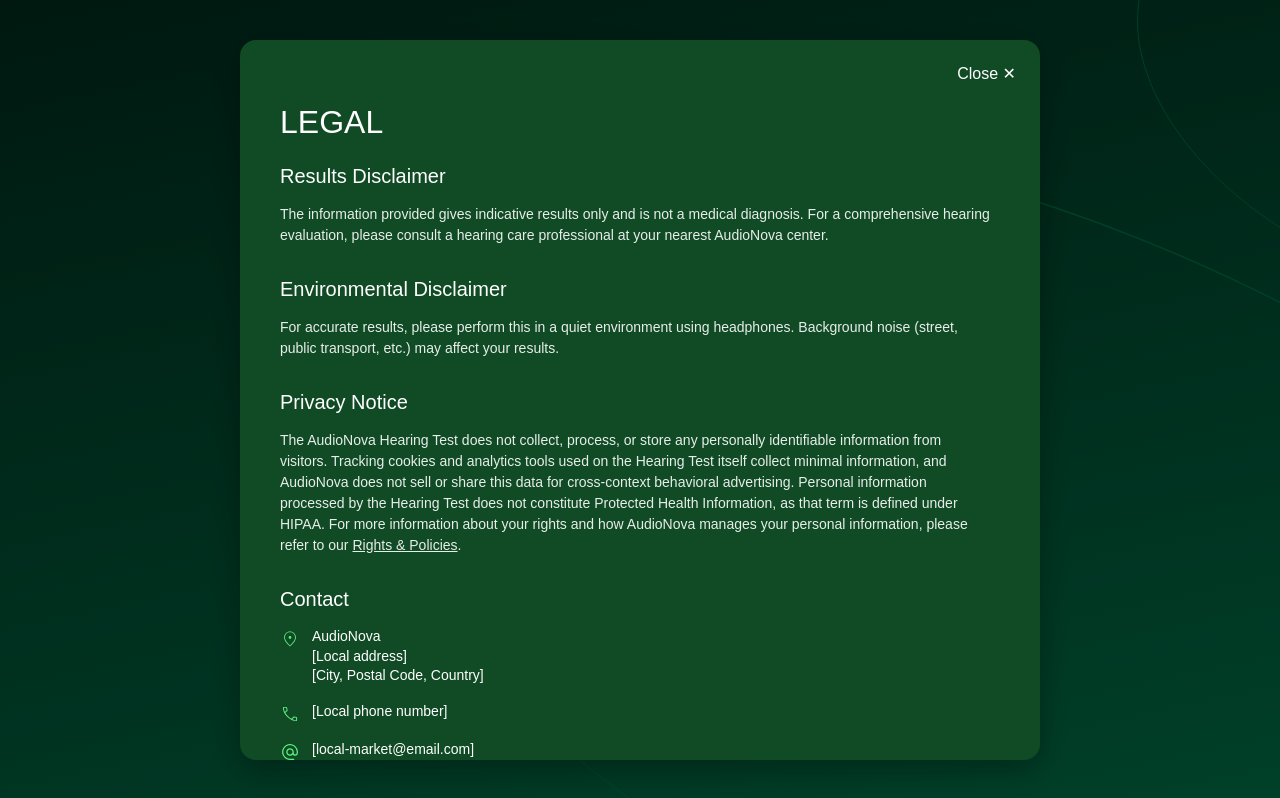
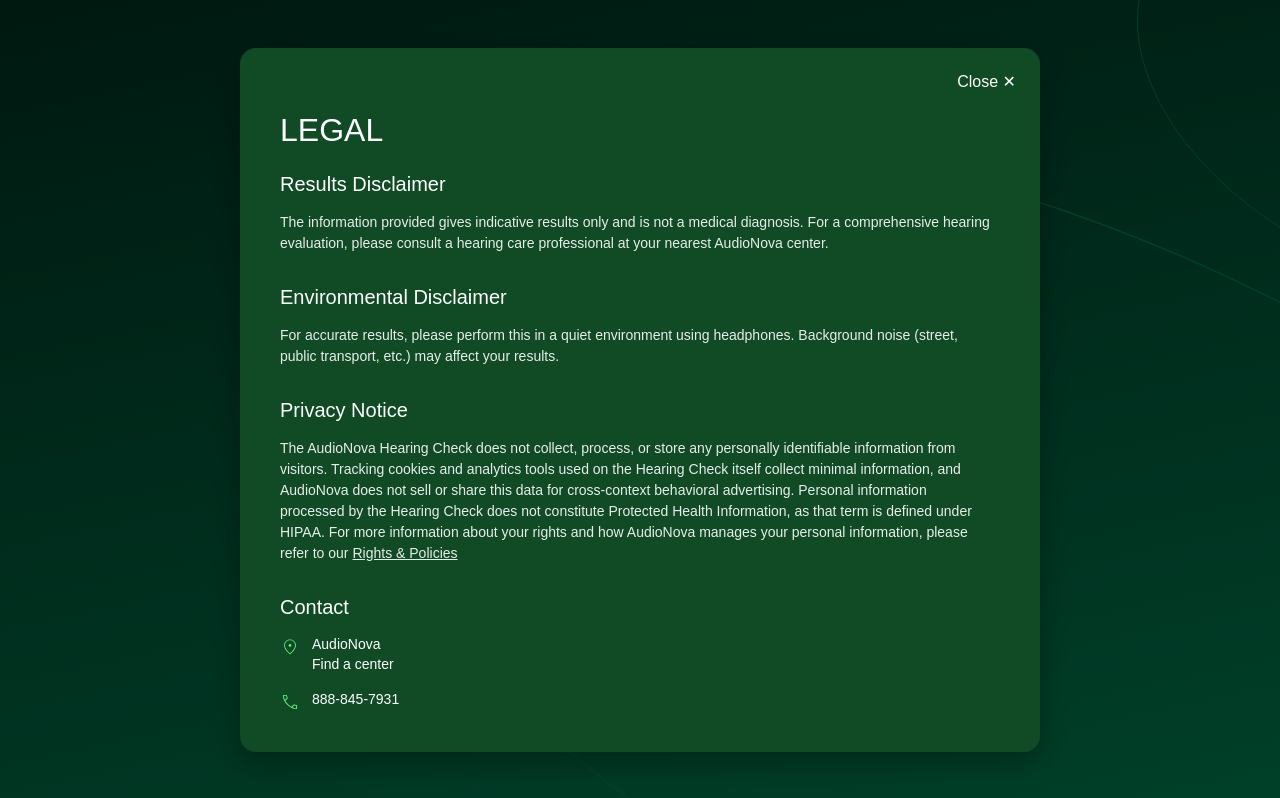
Before and after one commit to gaspoorf/audionova, a Next.js app: page / in a window 1280 px wide. Both pictures are taken after a click on the link "LEGAL". Built offline with nearby package versions, Linux system fonts and the light colour scheme; a web font is replaced by a local one.

Commit message:
FEATURE: edit legal and contact link

```diff
--- a/src/app/page.module.scss
+++ b/src/app/page.module.scss
@@ -155,6 +155,7 @@
   }
 }
 
+
 .backButton {
   background: none;
   border: none;
--- a/src/components/LegalModal.module.scss
+++ b/src/components/LegalModal.module.scss
@@ -126,7 +126,7 @@
 
   a {
     color: $color-white;
-    text-decoration: underline;
+    text-decoration: none;
     text-underline-offset: 4px;
 
     &:hover {
--- a/src/components/LegalModal.tsx
+++ b/src/components/LegalModal.tsx
@@ -46,8 +46,8 @@
           <h3 className={styles.sectionTitle}>Privacy Notice</h3>
           <div className={styles.scrollableContent}>
             <p className={styles.text}>
-              The AudioNova Hearing Test does not collect, process, or store any personally identifiable information from visitors. Tracking cookies and analytics tools used on the Hearing Test itself collect minimal information, and AudioNova does not sell or share this data for cross-context behavioral advertising. Personal information processed by the Hearing Test does not constitute Protected Health Information, as that term is defined under HIPAA. For more information about your rights and how AudioNova manages your personal information, please refer to our
-              <a className={styles.legalLink} href="https://www.audionova.com/rights-and-policies/">Rights & Policies</a>.
+              The AudioNova Hearing Check does not collect, process, or store any personally identifiable information from visitors. Tracking cookies and analytics tools used on the Hearing Check itself collect minimal information, and AudioNova does not sell or share this data for cross-context behavioral advertising. Personal information processed by the Hearing Check does not constitute Protected Health Information, as that term is defined under HIPAA. For more information about your rights and how AudioNova manages your personal information, please refer to our
+              <a className={styles.legalLink} href="https://www.audionova.com/rights-and-policies/">Rights & Policies</a>
             </p>
           </div>
         </div>
@@ -60,18 +60,17 @@
               <Image src="/icons/location.svg" alt="Location" width={20} height={20} />
               <span>
                 AudioNova<br />
-                [Local address]<br />
-                [City, Postal Code, Country]
+                <a href="https://www.audionova.com/centers/search/">Find a center</a><br />
               </span>
             </div>
             <div className={styles.contactItem}>
               <Image src="/icons/call.svg" alt="Phone" width={20} height={20} />
-              <span>[Local phone number]</span>
+              <span><a href="tel:888-845-7931">888-845-7931</a></span>
             </div>
-            <div className={styles.contactItem}>
+            {/* <div className={styles.contactItem}>
               <Image src="/icons/email.svg" alt="Email" width={20} height={20} />
               <span>[local-market@email.com]</span>
-            </div>
+            </div> */}
           </div>
         </div>
       </div>
```
Also changed, not shown: 1 other file (tests, documents, lock files or other folders).
